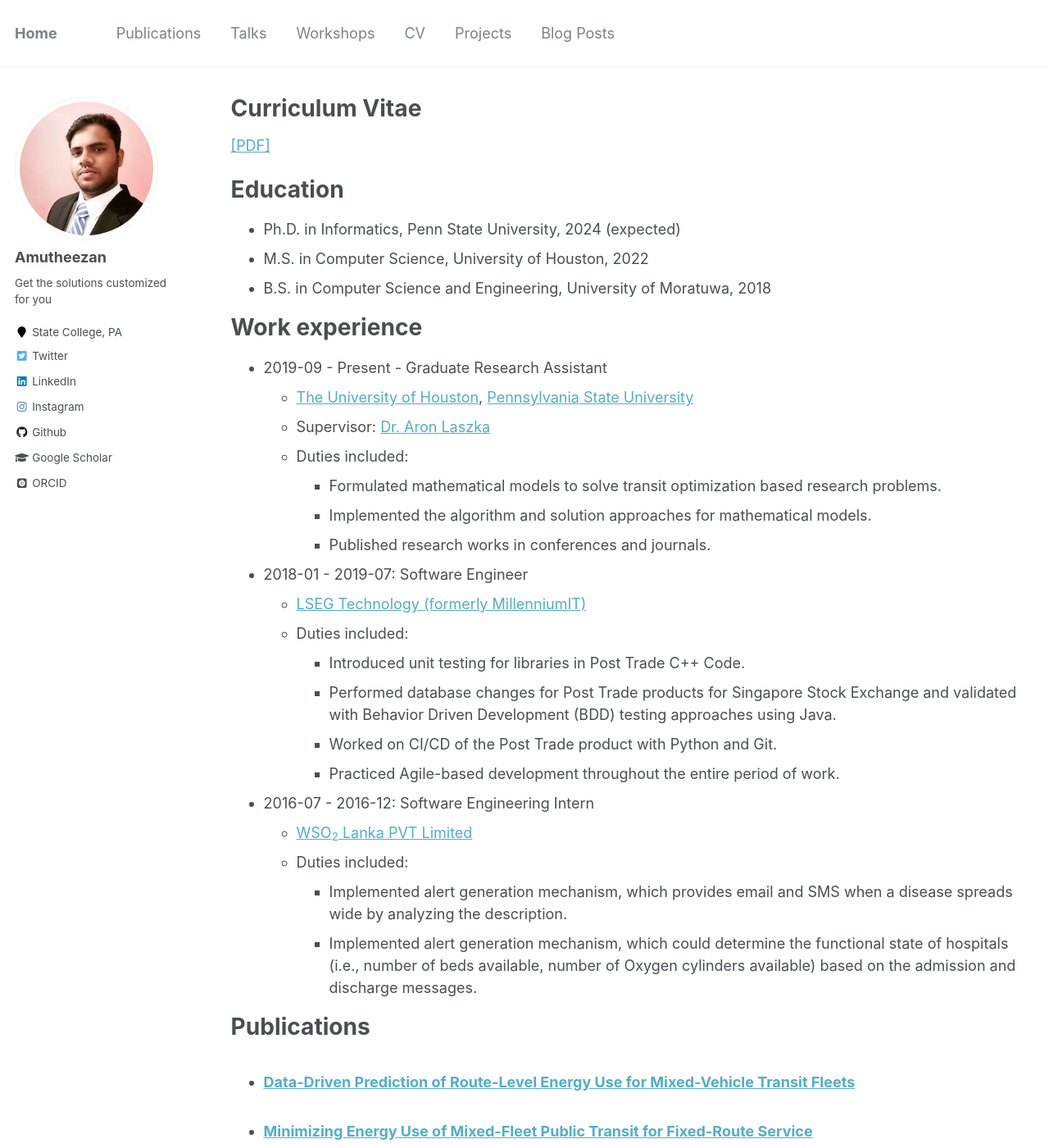
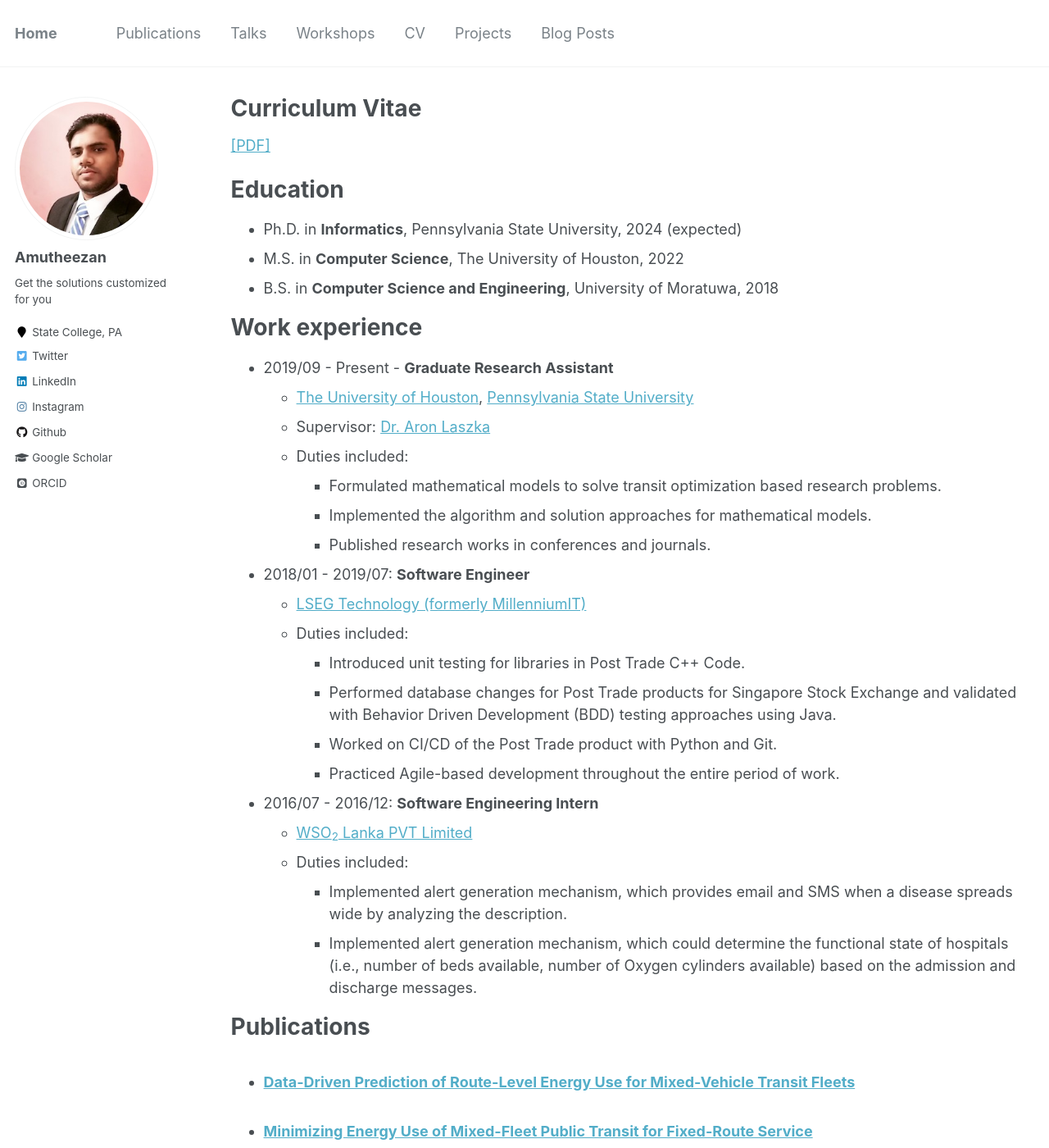
Before and after one commit to Amutheezan/amutheezan.github.io, a Jekyll site: the page built from _pages/cv.md, in a window 1280 px wide and 1400 px high. Shown: the whole window at 82% size. Built offline with Jekyll 4.4.1, drawn with Linux system fonts in a browser that asks for light colours; some web fonts are replaced.

```diff
--- a/_pages/cv.md
+++ b/_pages/cv.md
@@ -7,17 +7,17 @@ redirect_from:
   - /resume
 ---
 
-{% include base_path %} [[PDF]](files/Amutheezan_CV.pdf)
+{% include base_path %} [[PDF]](https://Amutheezan.com/files/Amutheezan_CV.pdf)
 
 Education
 ======
-* Ph.D. in Informatics, Penn State University, 2024 (expected)
-* M.S. in Computer Science, University of Houston, 2022
-* B.S. in Computer Science and Engineering, University of Moratuwa, 2018
+* Ph.D. in **Informatics**, Pennsylvania State University, 2024 (expected)
+* M.S. in **Computer Science**, The University of Houston, 2022
+* B.S. in **Computer Science and Engineering**, University of Moratuwa, 2018
 
 Work experience
 ======
-* 2019-09 - Present - Graduate Research Assistant
+* 2019/09 - Present - **Graduate Research Assistant**
   * [The University of Houston](https://www.uh.edu/), [Pennsylvania State University](https://www.psu.edu/)
   * Supervisor: [Dr. Aron Laszka](https://aronlaszka.com/)
   * Duties included:
@@ -25,7 +25,7 @@ Work experience
     *  Implemented the algorithm and solution approaches for mathematical models.
     *  Published research works in conferences and journals.
 
-* 2018-01 - 2019-07: Software Engineer
+* 2018/01 - 2019/07: **Software Engineer**
   * [LSEG Technology (formerly MillenniumIT)](https://www.lseg.com/en)
   * Duties included:
     * Introduced unit testing for libraries in Post Trade C++ Code.
@@ -33,7 +33,7 @@ Work experience
     * Worked on CI/CD of the Post Trade product with Python and Git.
     * Practiced Agile-based development throughout the entire  period of work.
 
-* 2016-07 - 2016-12: Software Engineering Intern
+* 2016/07 - 2016/12: **Software Engineering Intern**
   * [WSO<sub>2</sub> Lanka PVT Limited](https://wso2.com/)
   * Duties included:
     * Implemented alert generation mechanism, which provides email and SMS when a disease spreads wide by analyzing the
```
Also changed, not shown: _projects/2021-05-18-hdemma.md (+6 -4 lines), _projects/2022-07-29-paratransit.md (+2 -2 lines), _projects/2023-05-04-bugbounty.md (+1 -1 lines).
